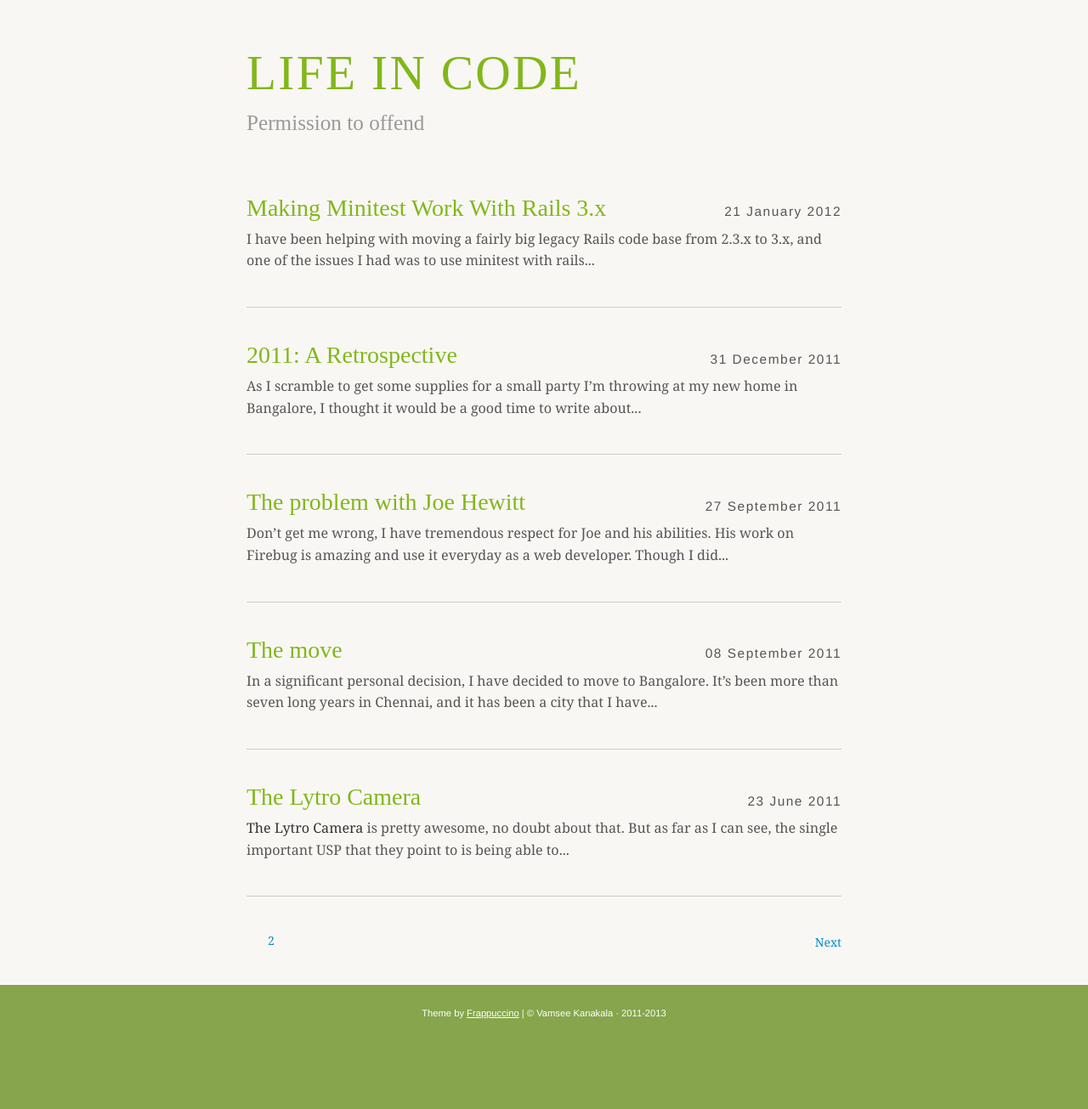
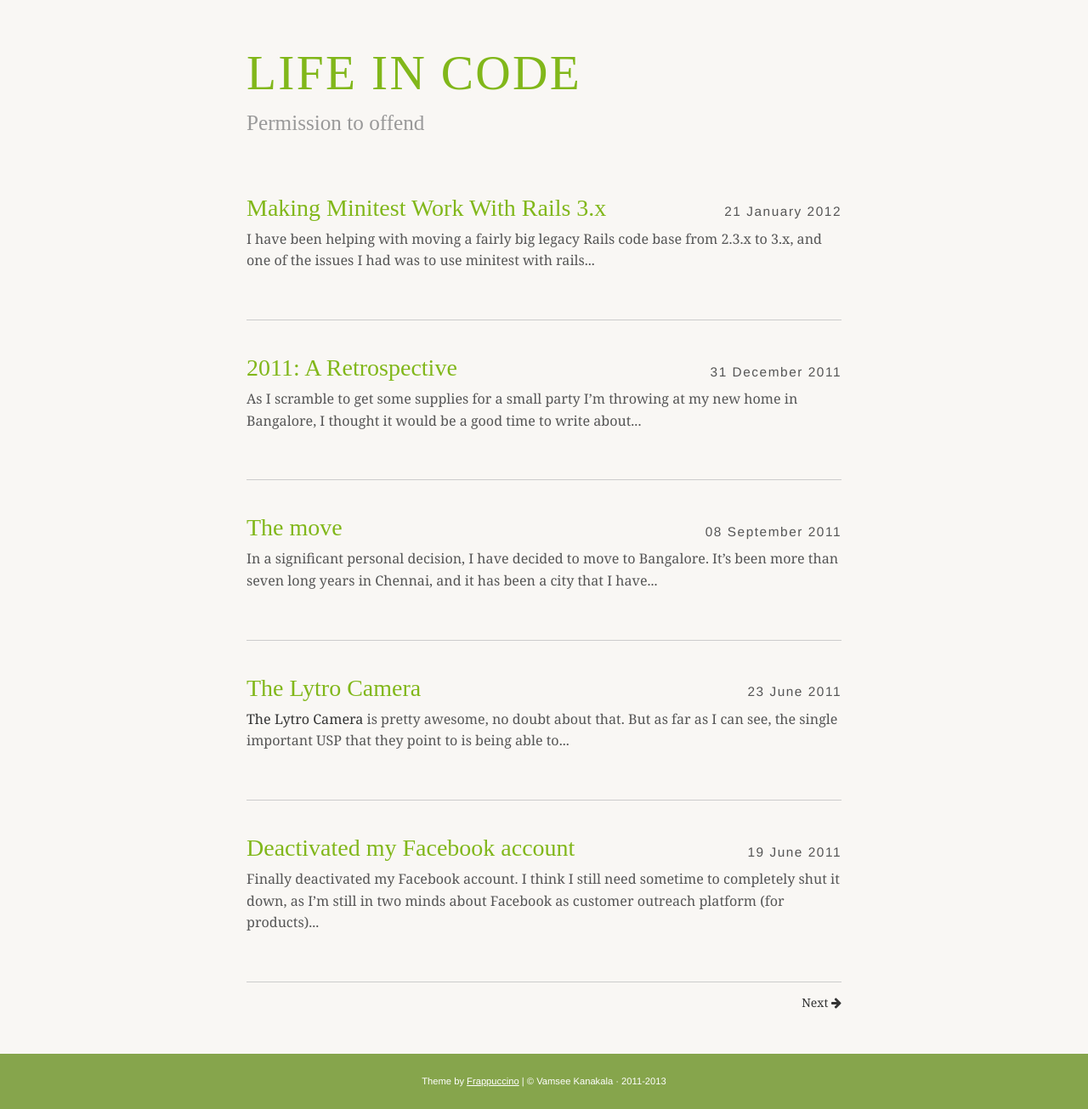
Before and after one commit to vamsee/vamsee.in, a Jekyll site: the page built from index.html, in a window 1280 px wide. Shown: the whole page at 85% size. Built offline with Jekyll 4.4.1, drawn with Linux system fonts in a browser that asks for light colours; some web fonts are replaced; Markdown is read by kramdown in place of the engine named in the settings; the list of posts is cut into pages by our own code; before the commit the page ends 1224 px from its top, so only the background shows below that.

Commit message:
bunch of css fixes

```diff
--- a/_posts/2011-09-27-the-problem-with-joe-hewitt.markdown
+++ /dev/null
@@ -1,17 +0,0 @@
----
-layout: post
-title: The problem with Joe Hewitt
-categories: [people, technology]
----
-
-Don't get me wrong, I have tremendous respect for Joe and his abilities. His work on Firebug is amazing and use it everyday as a web developer. Though I did not get to use his other popular work, the Facebook client for iOS, I think I did indirectly use it as the Facebook Android app seems to have been a direct port of it.
-
-But recently, he wrote a [missive](http://joehewitt.com/post/web-technologies-need-an-owner/) about how the web needs a benevolent dictator so the technologies can be herded into something more coherent and has more vision. Admirable sentiment, but the way he goes about justifying his position is a little grating, as he accuses of people who support open web and its' democratic ways of technology concensus-building are 'arrogant'. I was like "what? he cannot be serious". But he did write something very [similar](http://techcrunch.com/2010/04/30/joe-hewitt-web-development/) a year ago, I suppose.
-
-So apparently, an year or so of working on iOS, which I think where his inspiration for a benevolent dictator comes from (so we could all craft perfect snow-flake like web apps) he's back to hacking on the web. I can understand his frustration when it comes to slow place of development on the web, but that's how concensus-building works. You can deride Android all you want for its' fragmentation, but if you want an open source mobile platform that takes everybody's aspirations into consideration, you have to live with some constraints.
-
-Not to get all political about it, but this argument sounds exactly like people who prefer dictators to a democracy because things get done faster that way, and because consensus-building is maddeningly slow. But what if some laymen have better ideas than dictators? How does that get factored in? If you see his argument that open web advocates are "arrogant", this is almost funny. You're asking for a dictator over a bunch of technologies that affect billions of people and you're accusing the others of arrogance? Whoa. That's some mind-bending stuff right there, bro.
-
-I won't even go into his way of consensus-building. Accusing people with differing view points of being "arrogant" or ["complacent"](http://joehewitt.com/post/what-the-web-is-and-is-not/) because he had had experience in building for closed platforms and how much better the experience is. Sure it is, and this problem is not even new. Have you heard of trade-offs? But accusing the same people you need to win over of being complacent and arrogant is not the way for concensus building. Unless you're just whining about it.
-
-But if Joe has some constructive suggestions as to how to improve specific parts of the web from sucking hard (and they do) instead of over-arching arguments like everything will be so much better under a benevolent dictator, I'm sure we are all ears to listen. Heck, I can't wait to see what he works on next. I can only hope it will be for the betterment of the open web.
--- a/index.html
+++ b/index.html
@@ -30,7 +30,9 @@ title: Mainpage
         {% if paginator.previous_page %}
         <p class="prev">
           {% if paginator.previous_page == 1 %}
-          <a href="/">Previous</a>
+          <a rel="prev" class="a-hover" href="/">
+            <i class="icon-arrow-left"></i> Previous
+          </a>
           {% else %}
           <a href="/page{{paginator.previous_page}}"> Previous</a>
           {% endif %}
@@ -41,29 +43,12 @@ title: Mainpage
         </p> -->
         {% endif %}
 
-        <ul class="pages">
-          <li class="page">
-            {% if paginator.page == 1 %}
-<!--             <span class="current-page">1</span> -->
-            {% else %}
-<!--             <a href="/">1</a> -->
-            {% endif %}
-          </li>
-
-          {% for count in (2..paginator.total_pages) %}
-          <li class="page">
-            {% if count == paginator.page %}
-            <span class="current-page">{{count}}</span>
-            {% else %}
-            <a href="/page{{count}}">{{count}}</a>
-            {% endif %}
-          </li>
-          {% endfor %}
-        </ul>
-
         {% if paginator.next_page %}
         <p class="next">
-          <a href="/page{{paginator.next_page}}">Next</a>
+          <a rel="next" class="a-hover"
+             href="/page{{paginator.next_page}}">Next
+            <i class="icon-arrow-right"></i>
+          </a>
         </p>
         {% else %}
 <!--         <p class="next disabled">
```
Also changed, not shown: css/style.css.
